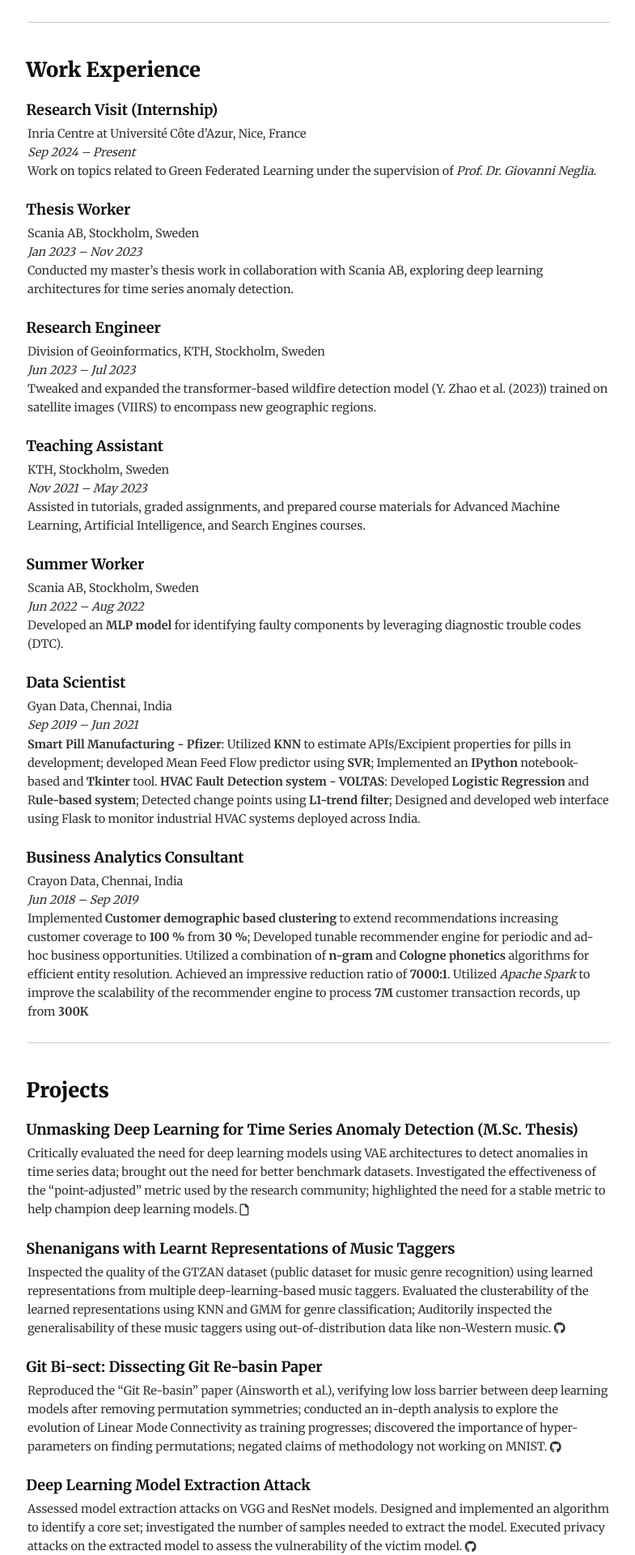
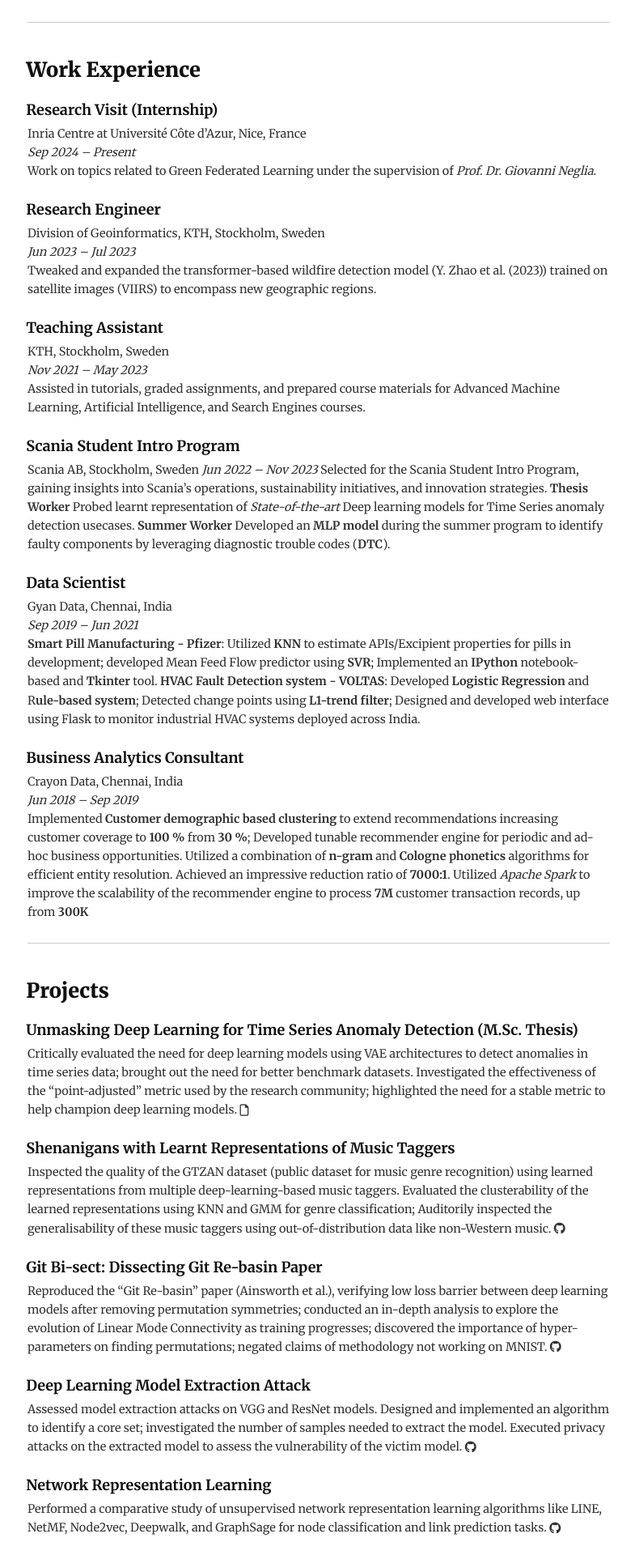
Before and after one commit to dannyrichy/dannyrichy.github.io, a Jekyll site: the page built from docs/cv.md, in a window 1280 px wide. Shown: the part 506-2426 px from the top of the page at 81% size, without its empty margins (246-1031 px from the left). Built offline with Jekyll 4.4.1, drawn with Linux system fonts in a browser that asks for light colours.

Commit message:
Content changes

```diff
--- a/docs/_sass/_motherload.scss
+++ b/docs/_sass/_motherload.scss
@@ -393,3 +393,7 @@
   text-underline-offset: 2px;
   /* Slightly reduce space between text and underline on hover */
 }
+
+.mjx-chtml {
+  font-size: 0.8rem; /* Adjust to fit the surrounding text */
+}
--- a/docs/cv.md
+++ b/docs/cv.md
@@ -28,11 +28,6 @@
   _Sep 2024 – Present_
   Work on topics related to Green Federated Learning under the supervision of *Prof. Dr. Giovanni Neglia*.
 
-#### **Thesis Worker**
-  Scania AB, Stockholm, Sweden
-  _Jan 2023 – Nov 2023_
-  Conducted my master’s thesis work in collaboration with Scania AB, exploring deep learning architectures for time series anomaly detection.
-
 #### **Research Engineer**
   Division of Geoinformatics, KTH, Stockholm, Sweden
   _Jun 2023 – Jul 2023_
@@ -43,12 +38,14 @@
   _Nov 2021 – May 2023_
   Assisted in tutorials, graded assignments, and prepared course materials for Advanced Machine Learning, Artificial Intelligence, and Search Engines courses.
 
-#### **Summer Worker**
+#### Scania Student Intro Program
   Scania AB, Stockholm, Sweden
-  _Jun 2022 – Aug 2022_
-  Developed an **MLP model** for identifying faulty components by leveraging diagnostic trouble codes (DTC).
+  _Jun 2022 – Nov 2023_
+  Selected for the Scania Student Intro Program, gaining insights into Scania’s operations, sustainability initiatives, and innovation strategies.
+  **Thesis Worker** Probed learnt representation of *State-of-the-art* Deep learning models for Time Series anomaly detection usecases.
+  **Summer Worker** Developed an **MLP model** during the summer program to identify faulty components by leveraging diagnostic trouble codes (**DTC**).
 
-#### **Data Scientist**
+#### Data Scientist
   Gyan Data, Chennai, India
   _Sep 2019 – Jun 2021_
   **Smart Pill Manufacturing - Pfizer**: Utilized **KNN** to estimate APIs/Excipient properties for pills in development; developed Mean Feed Flow predictor using **SVR**; Implemented an **IPython** notebook-based and **Tkinter** tool.
```
Also changed, not shown: docs/_notes/dirichlet_distribution.md (+3 -3 lines).
